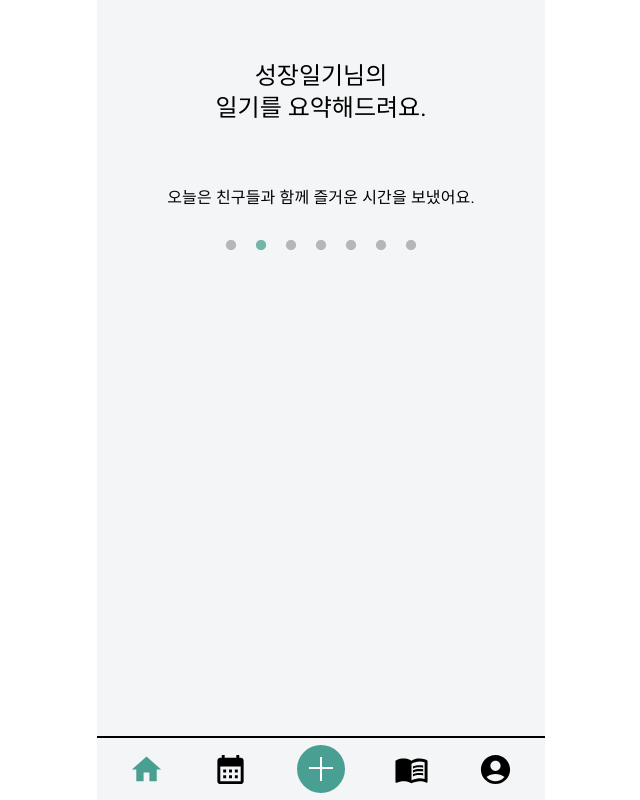
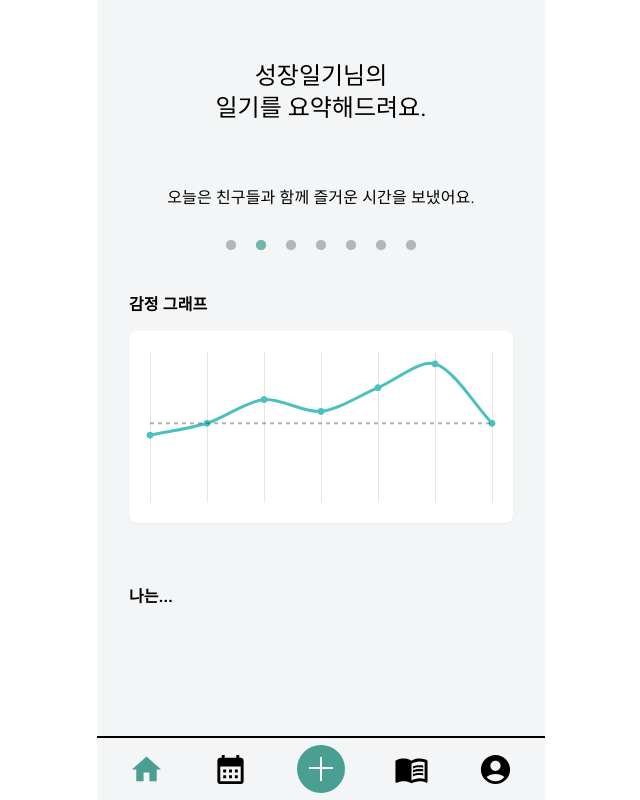
Before and after one commit to ai-diary-knou/ai-diary-knou-front, a React (Vite) app: page / in a window 1280 px wide. Shown: the whole page, without its empty margins (319-959 px from the left). Built offline with nearby package versions, Linux system fonts and the light colour scheme.

Commit message:
feat: Add EmotionChart component and update main page layout

```diff
--- a/src/pages/main.tsx
+++ b/src/pages/main.tsx
@@ -1,3 +1,4 @@
+import EmotionChart from "../components/main/EmotionChart";
 import Slider from "../components/main/Slider";
 import Typography from "../components/shared/Typography";
 
@@ -19,8 +20,25 @@ const Main = () => {
         <br />
         일기를 요약해드려요.
       </Typography>
-      <div className="mt-[60px]">
+      <div className="my-[60px]">
         <Slider items={dummyItems} />
+      </div>
+      <div>
+        <div className="mb-3">
+          <Typography variant="subtitle1" textAlign="left">
+            감정 그래프
+          </Typography>
+        </div>
+        <div className="bg-white px-4 pt-4 rounded-lg shadow-sm mb-[60px]">
+          <EmotionChart />
+        </div>
+      </div>
+      <div>
+        <div className="mb-3">
+          <Typography variant="subtitle1" textAlign="left">
+            나는...
+          </Typography>
+        </div>
       </div>
     </main>
   );
```
